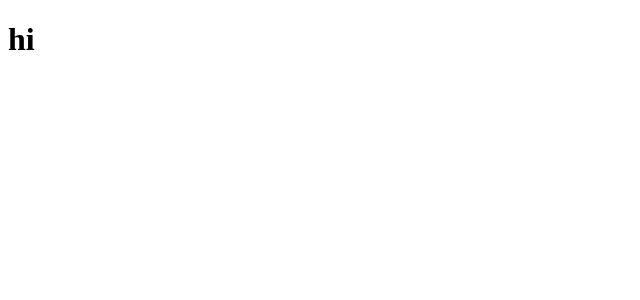
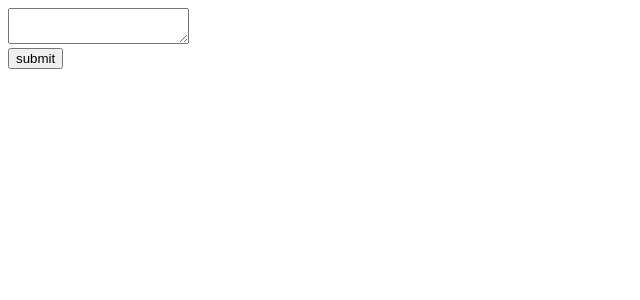
Before and after one commit to AroParada/reactBrowserDoc, a React (Create React App) app: page / in a window 1280 px wide. Shown: the top 300 px of the page, without its empty margins (0-640 px from the left). Built offline with nearby package versions, Linux system fonts and the light colour scheme.

Commit message:
added on click

```diff
--- a/src/index.tsx
+++ b/src/index.tsx
@@ -1,10 +1,24 @@
 import ReactDOM from 'react-dom';
+import { useState } from 'react';
+
 
 const App = () => {
-    return <h1>
-        hi
-    </h1>
-}
+    const [input, setInput] = useState('');
+    const [code, setCode] = useState('');
+
+    const onClick = () => {
+        console.log(input);
+    }
+
+
+    return <div>
+        <textarea value={input} onChange={e => setInput(e.target.value)}></textarea>
+        <div>
+            <button onClick={onClick}>submit</button>
+        </div>
+        <pre>{code}</pre>
+    </div>;
+};
 
 ReactDOM.render(
     <App />,
```
